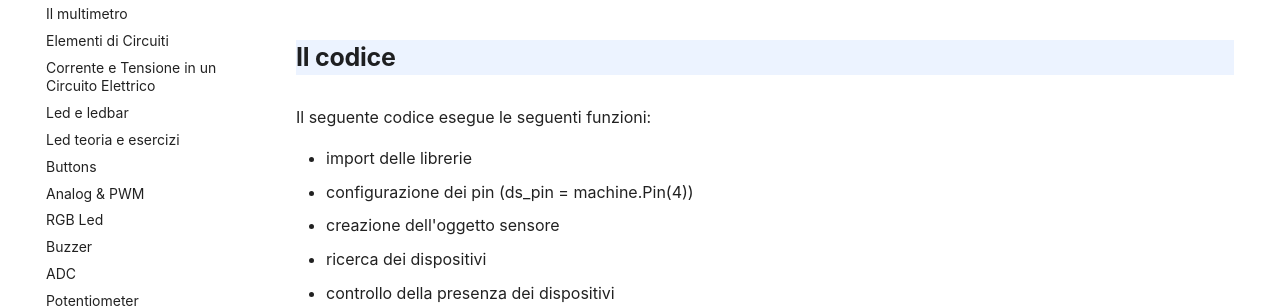
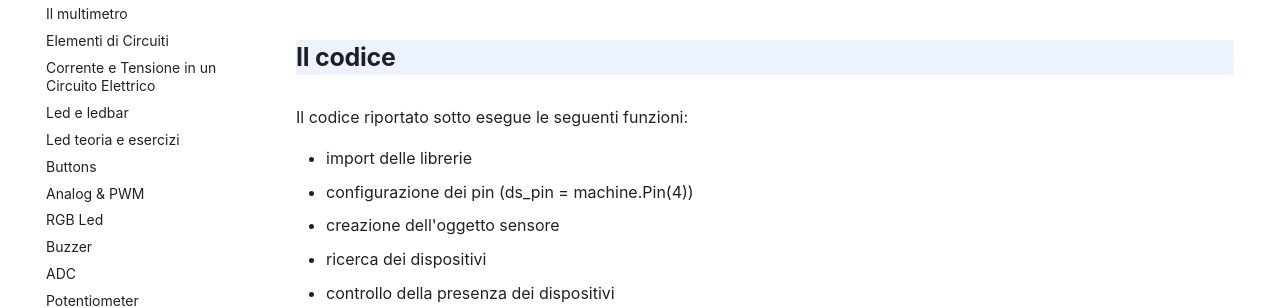
Before and after one commit to dvjlabs/esp32_course, an MkDocs documentation site: the page built from docs/corso/52_DS18B20 Sensore di temperatura.md, in a window 1280 px wide and 900 px high, scrolled down 2335 px. Shown: the part 153-461 px from the top of the window. Built offline with MkDocs 1.6.1 and Material for MkDocs 9.7.7, drawn with Linux system fonts in a browser that asks for light colours.

Commit message:
Update 52_DS18B20 Sensore di temperatura.md

```diff
--- a/docs/corso/52_DS18B20 Sensore di temperatura.md
+++ b/docs/corso/52_DS18B20 Sensore di temperatura.md
@@ -23,7 +23,7 @@ I collegamenti sui pin dell'ESP32 in figura sono indicativi. Non corrispondono n
 
 
 ## Il codice
-Il seguente codice esegue le seguenti funzioni:
+Il codice riportato sotto esegue le seguenti funzioni:
 
 - import delle librerie
 - configurazione dei pin (ds_pin = machine.Pin(4))
```
